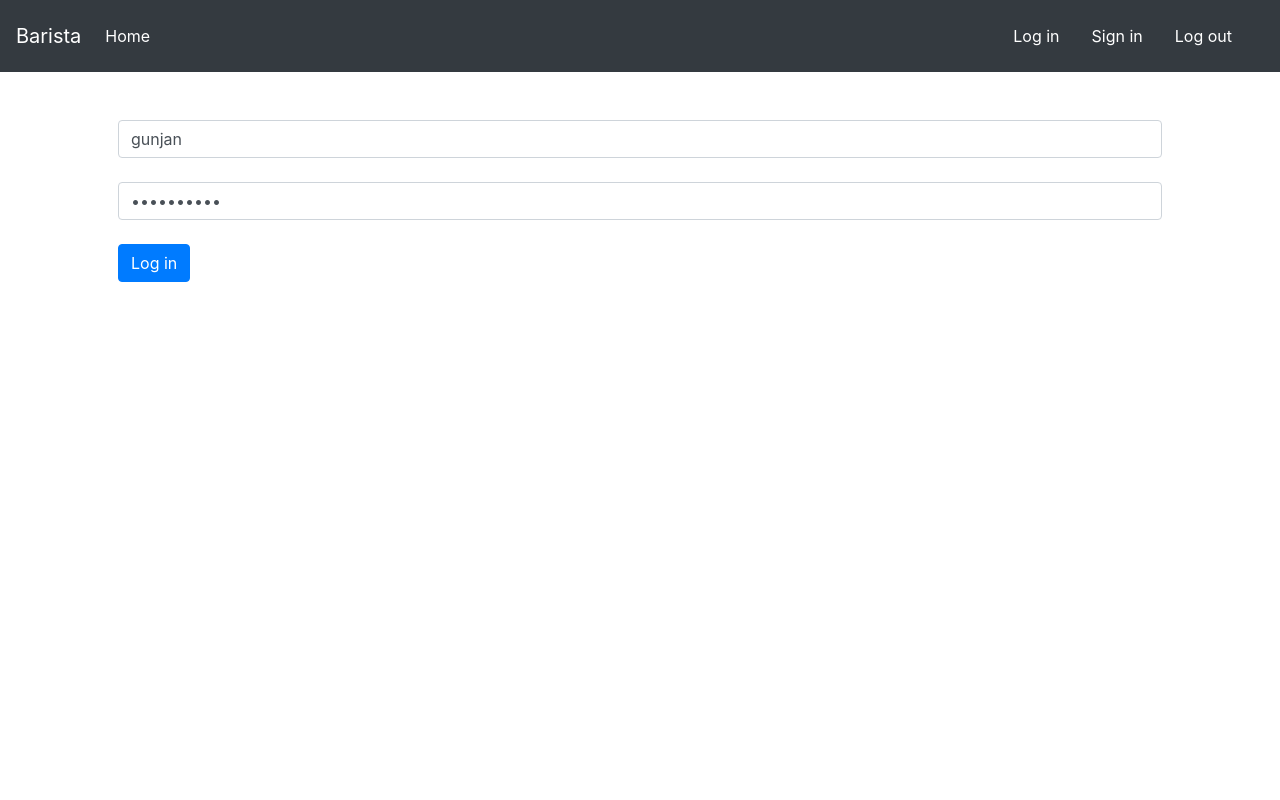
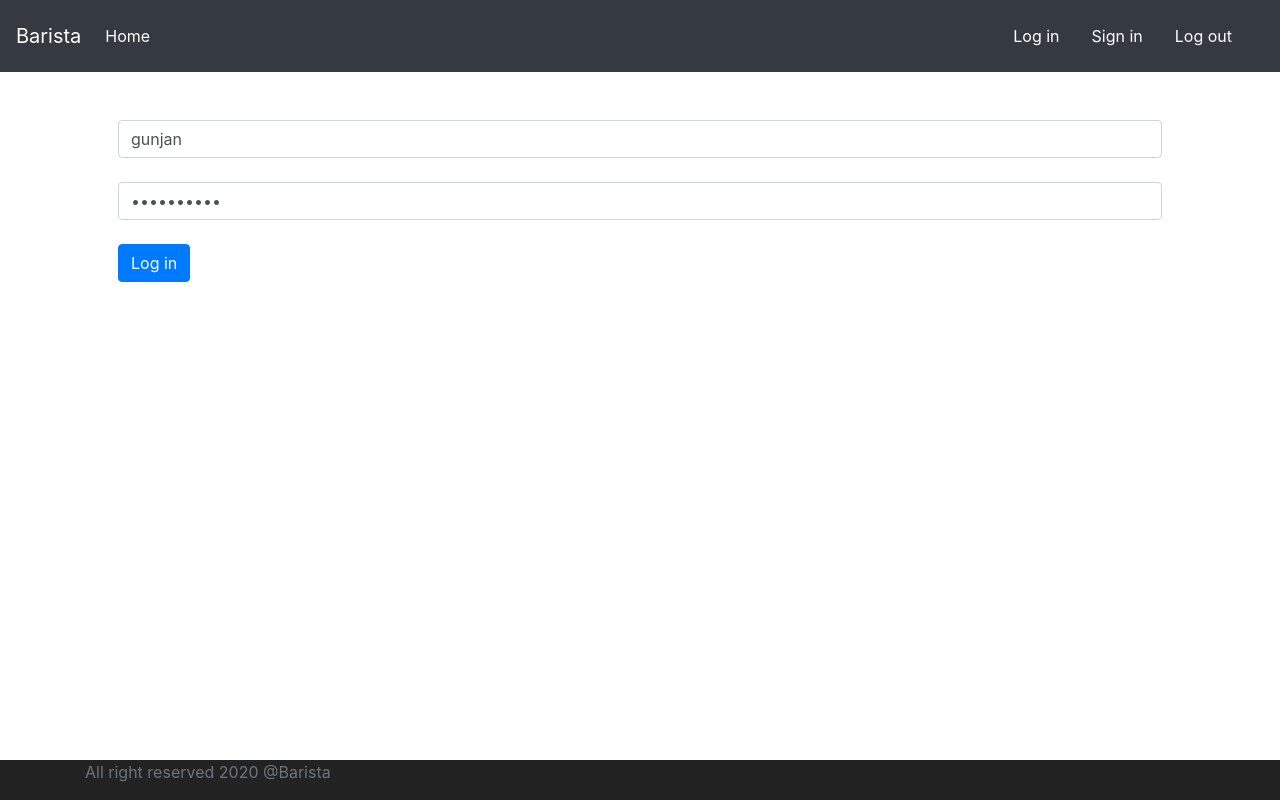
Before and after one commit to IAMNOTABARISTA/notabarista, an Angular app in the folder app/frontend/: page /login in a window 1280 px wide. Built offline with nearby package versions, Linux system fonts and the light colour scheme.

Commit message:
footer is added

```diff
--- a/app/frontend/src/app/app.component.html
+++ b/app/frontend/src/app/app.component.html
@@ -4,3 +4,4 @@
   <app-login></app-login> -->
   <router-outlet></router-outlet>
 </div>
+<app-footer></app-footer>
--- a/app/frontend/src/app/app.module.ts
+++ b/app/frontend/src/app/app.module.ts
@@ -9,6 +9,7 @@ import { FormsModule } from '@angular/forms';
 import { ErrorComponent } from './error/error.component';
 import { SigninComponent } from './signin/signin.component';
 import { HeaderComponent } from './header/header.component';
+import { FooterComponent } from './footer/footer.component';
 
 @NgModule({
   declarations: [
@@ -17,7 +18,8 @@ import { HeaderComponent } from './header/header.component';
     LoginComponent,
     ErrorComponent,
     SigninComponent,
-    HeaderComponent
+    HeaderComponent,
+    FooterComponent
   ],
   imports: [
     BrowserModule,
--- /dev/null
+++ b/app/frontend/src/app/footer/footer.component.css
@@ -0,0 +1,7 @@
+footer {
+  position: absolute;
+  bottom: 0;
+  width: 100%;
+  height: 40px;
+  background-color: #222222;
+}
--- /dev/null
+++ b/app/frontend/src/app/footer/footer.component.html
@@ -0,0 +1,3 @@
+<footer>
+  <div class="container text-muted">All right reserved 2020 @Barista</div>
+</footer>
--- /dev/null
+++ b/app/frontend/src/app/footer/footer.component.ts
@@ -0,0 +1,15 @@
+import { Component, OnInit } from '@angular/core';
+
+@Component({
+  selector: 'app-footer',
+  templateUrl: './footer.component.html',
+  styleUrls: ['./footer.component.css']
+})
+export class FooterComponent implements OnInit {
+
+  constructor() { }
+
+  ngOnInit(): void {
+  }
+
+}
```
Also changed, not shown: 1 other file (tests, documents, lock files or other folders).
